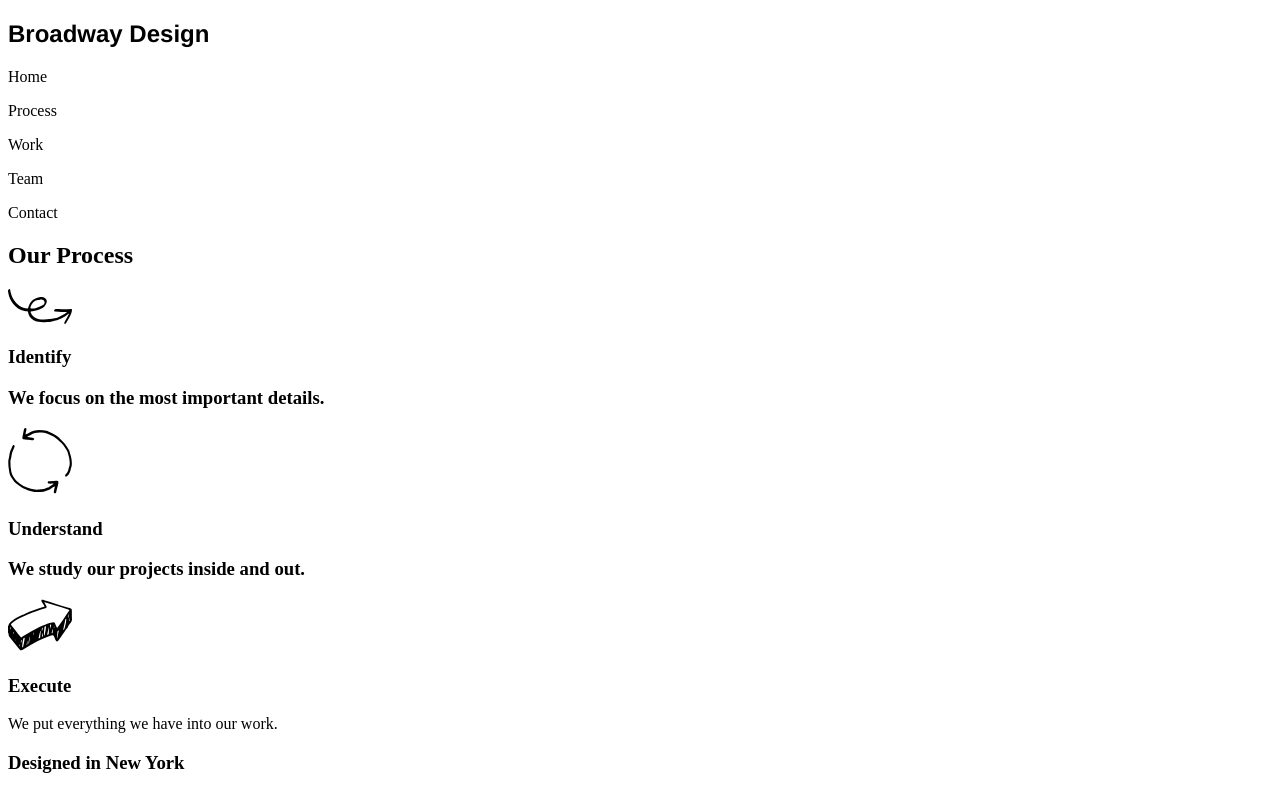
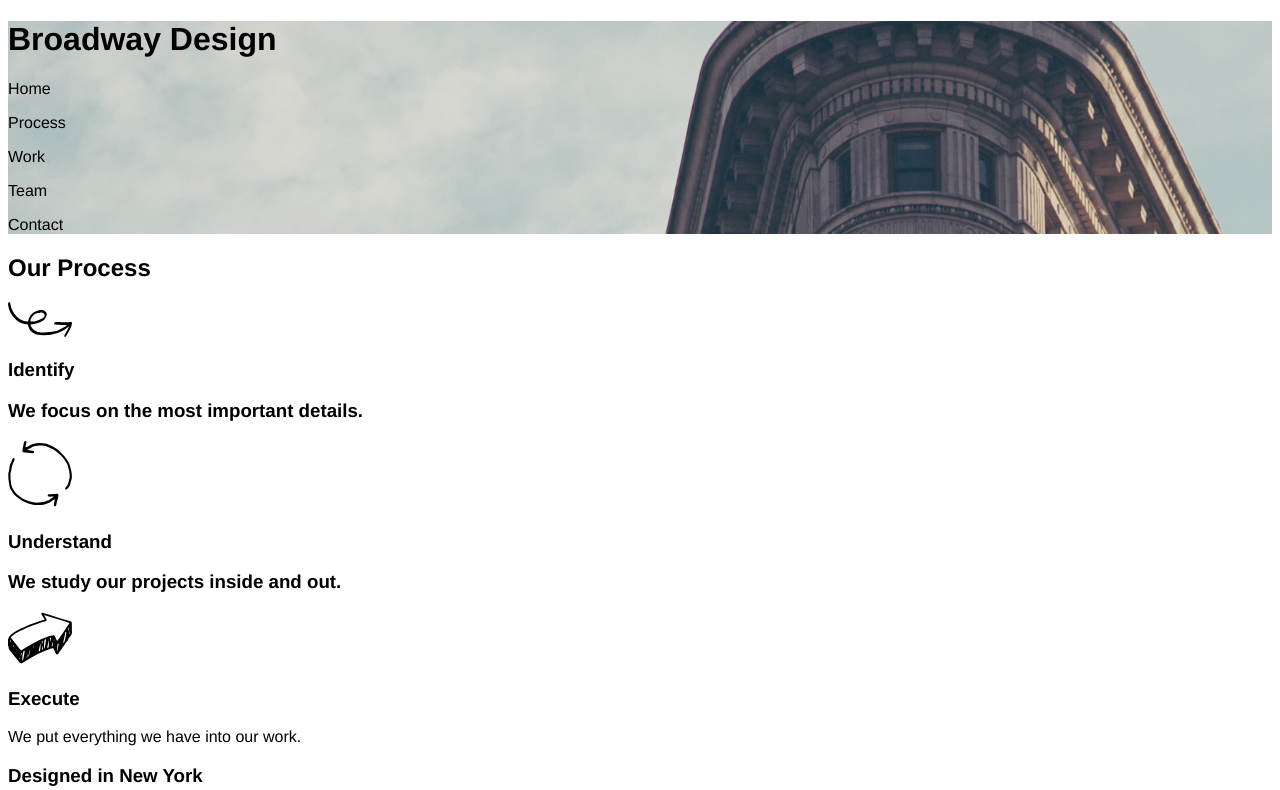
Before and after one commit to akgregg/Broadway, a plain HTML site: page index.html in a window 1280 px wide. Shown: the top 790 px of the page. Drawn offline with Linux system fonts and the light colour scheme.

Commit message:
header picture added

```diff
--- a/Resources/CSS/style.css
+++ b/Resources/CSS/style.css
@@ -1 +1,5 @@
-h1 {font-family: Helvetica;}
+body {font-family: Helvetica;}
+.header {background-image: url("../Images/the-flatiron-building.png");
+ background-size: cover;
+ background-position: relative;
+background-repeat: no-repeat;}
--- a/index.html
+++ b/index.html
@@ -6,14 +6,16 @@
     <link href="./Resources/CSS/style.css" type="text/css" rel="stylesheet">
   </head>
   <body>
+  <div class="header">
+    <h1>Broadway Design</h1>
     <nav>
-    <h1>Broadway Design</h1>
-      <p>Home</p>
-      <p>Process</p>
-      <p>Work</p>
-      <p>Team</p>
-      <p>Contact</p>
+    <p>Home</p>
+    <p>Process</p>
+    <p>Work</p>
+    <p>Team</p>
+    <p>Contact</p>
     </nav>
+  </div>
     <div class="process">
       <h2>Our Process</h2>
         <img src="./Resources/Images/identify.svg">
```
